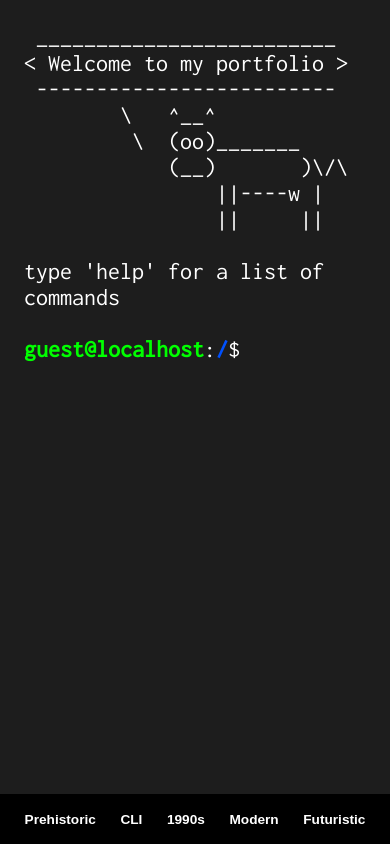
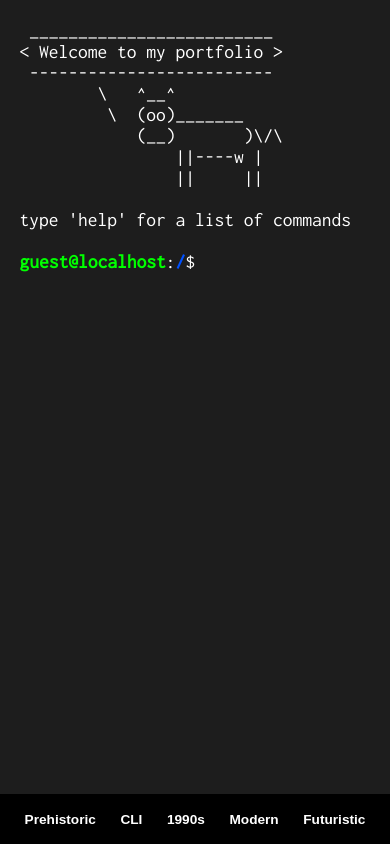
Before and after one commit to slippedandmissed/PortfolioPage, an Angular app in the folder portfolio/: page /cli in a window 390 px wide. Built offline with nearby package versions, Linux system fonts and the light colour scheme.

Commit message:
CLI now works better on small screens

```diff
--- a/portfolio/src/app/components/time-periods/cli/cli.component.scss
+++ b/portfolio/src/app/components/time-periods/cli/cli.component.scss
@@ -12,8 +12,10 @@ main {
     color: white;
     font-family: "Inconsolata", monospace;
     cursor: text;
-    font-size: 1.5em;
+    font-size: min(1.5em, 5vw);
     overflow-x: hidden;
+    word-break: break-all;
+
 }
 
 .prompt {
@@ -29,7 +31,6 @@ main {
         font-weight: bold;
     }
 
-    word-break: break-all;
 }
 
 #prompt {
```
